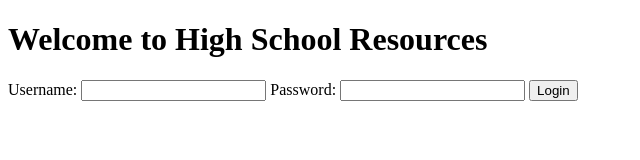
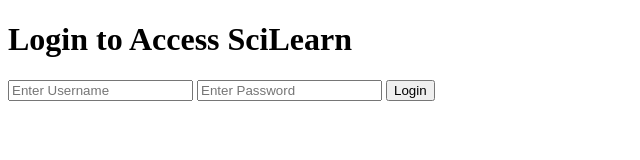
Before and after one commit to saranshmalhotra/scilearn, a plain HTML site: page index.html in a window 1280 px wide. Shown: the whole page, without its empty margins (0-640 px from the left). Drawn offline with Linux system fonts and the light colour scheme.

Commit message:
Update index.html

```diff
--- a/index.html
+++ b/index.html
@@ -1,20 +1,18 @@
+<!-- index.html -->
 <!DOCTYPE html>
 <html lang="en">
 <head>
     <meta charset="UTF-8">
-    <meta name="viewport" content="width=device-width, initial-scale=1.0">
-    <title>Login</title>
-    <link rel="stylesheet" href="styles/style.css">
+    <title>Login to SciLearn</title>
+    <link rel="stylesheet" href="styles.css">
 </head>
 <body>
-    <h1>Welcome to High School Resources</h1>
-    <form id="loginForm">
-        <label for="username">Username:</label>
-        <input type="text" id="username" required>
-        <label for="password">Password:</label>
-        <input type="password" id="password" required>
-        <button type="submit">Login</button>
-    </form>
-    <script src="scripts/login.js"></script>
+    <h1>Login to Access SciLearn</h1>
+    <div>
+        <input type="text" id="username" placeholder="Enter Username">
+        <input type="password" id="password" placeholder="Enter Password">
+        <button onclick="login()">Login</button>
+    </div>
+    <script src="login.js"></script>
 </body>
 </html>
```
